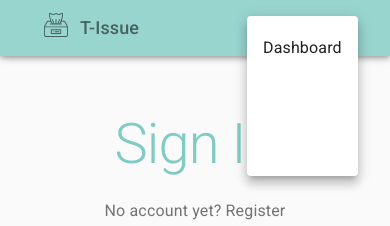
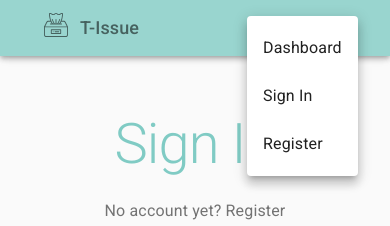
Before and after one commit to Sim-frpt/t-issue, a React (Create React App) app in the folder client/: page /sign-in in a window 390 px wide. Both pictures are taken after a click on the button 334 px from the left and 28 px from the top of the page. Shown: the top 226 px of the page. Built offline with nearby package versions, Linux system fonts and the light colour scheme; no server answers.

Commit message:
add menu items to navbar

```diff
--- a/client/src/components/Common/NavBar.jsx
+++ b/client/src/components/Common/NavBar.jsx
@@ -21,7 +21,6 @@ import { withRouter } from 'react-router-dom';
 const useStyles = makeStyles((theme) => ({
   appBar: {
     backgroundColor: theme.palette.primary.light,
-    //padding: theme.spacing(2),
     position: 'fixed',
     zIndex: theme.zIndex.drawer + 1, // Necessary to appear in front of the sidebar
   },
@@ -53,7 +52,7 @@ function NavBar(props) {
   const classes = useStyles();
   const { history } = props;
   const [ auth ] = useContext(AuthContext);
-  const [anchorEl, setAnchorEl] = useState(null);
+  const [ anchorEl, setAnchorEl ] = useState(null);
   const open = anchorEl ? true : false;
   const isMobile = useMediaQuery(theme.breakpoints.down("xs"));
 
@@ -108,9 +107,7 @@ function NavBar(props) {
                 open={open}
                 onClose={() => setAnchorEl(null)}
               >
-                <MenuItem onClick={() => handleMenuClick('/dashboard')}>Dashboard</MenuItem>
-                <MenuItem></MenuItem>
-                <MenuItem></MenuItem>
+                {getMenuItems(auth.authenticated, handleMenuClick)}
               </Menu>
             </>
             :
@@ -155,4 +152,40 @@ function getNavLinks(isAuthenticated) {
   )
 }
 
+function getMenuItems(isAuthenticated, handleMenuClick) {
+  const dashboardItem =
+    <MenuItem
+      onClick={() => handleMenuClick('/dashboard')}
+    >
+      Dashboard
+    </MenuItem>;
+
+  return(
+    <div>
+      {dashboardItem}
+      {isAuthenticated
+        ?
+          <MenuItem
+            onClick={() => handleMenuClick('/sign-out')}
+          >
+            Sign Out
+          </MenuItem>
+          :
+          <>
+            <MenuItem
+              onClick={() => handleMenuClick('/sign-in')}
+            >
+              Sign In
+            </MenuItem>
+            <MenuItem
+              onClick={() => handleMenuClick('/register')}
+            >
+              Register
+            </MenuItem>
+          </>
+      }
+    </div>
+  );
+}
+
 export default withRouter(NavBar);
```
